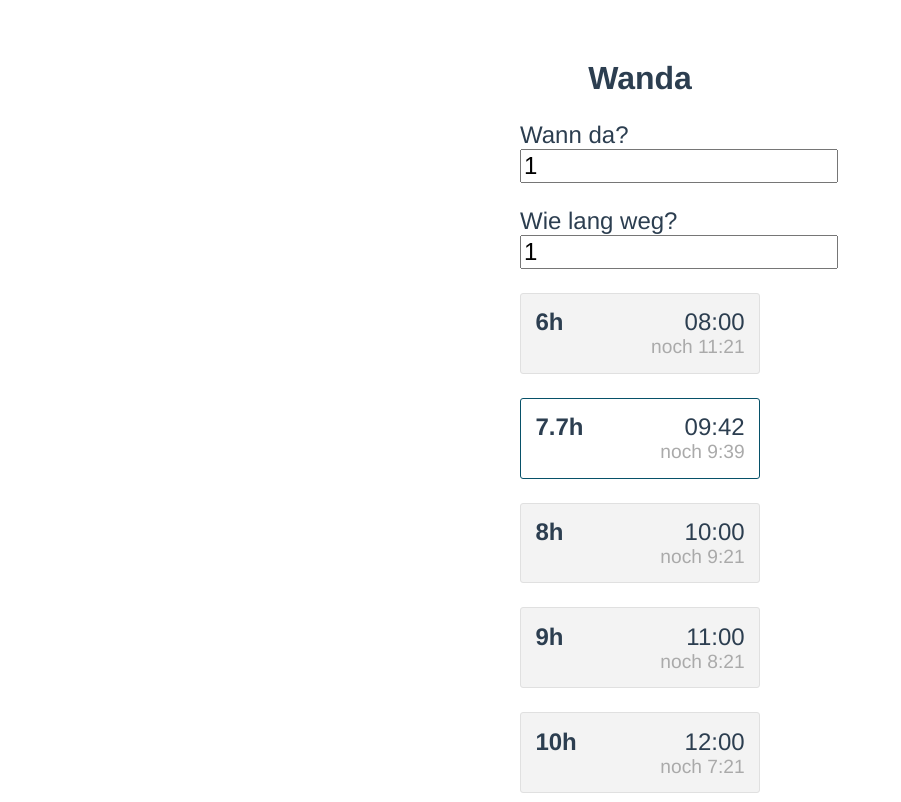
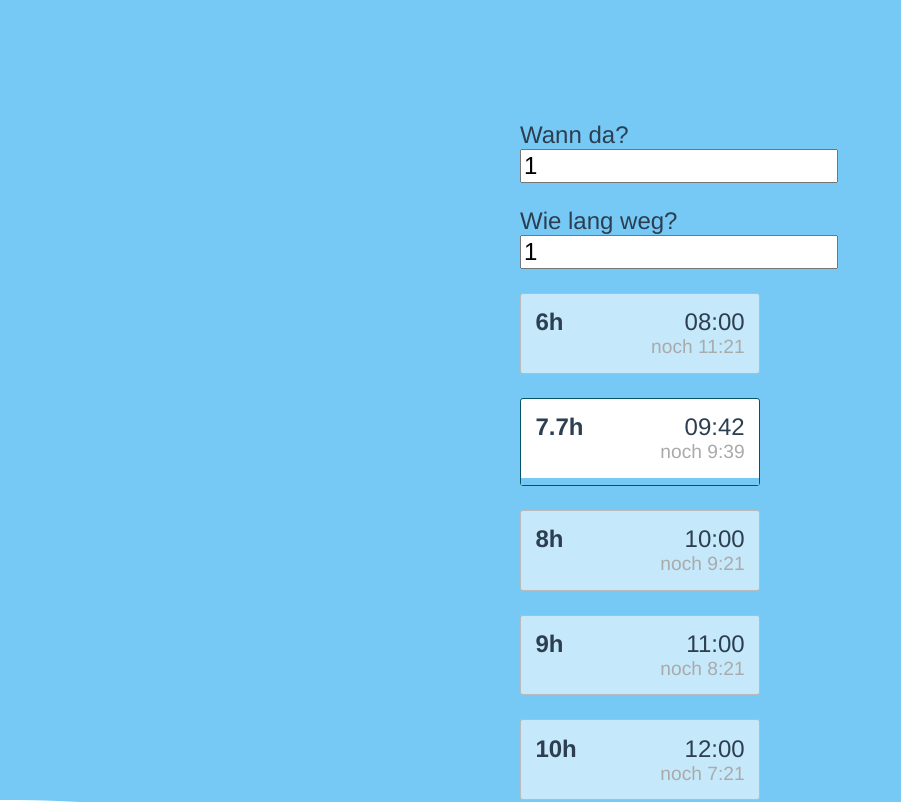
Before and after one commit to flogehring/wanda, a Vue app: page /1/1 in a window 1280 px wide. Shown: the top 802 px of the page, without its empty margins (0-901 px from the left). Built offline with nearby package versions, Linux system fonts and the light colour scheme.

Commit message:
hey look progress!

```diff
--- a/src/App.vue
+++ b/src/App.vue
@@ -1,6 +1,7 @@
 <template>
 <div id='app'>
   <h1>Wanda</h1>
+
   <router-view />
 
 
--- a/src/components/ResultRow.vue
+++ b/src/components/ResultRow.vue
@@ -1,22 +1,21 @@
 <template>
 <li class="result-row row">
+  <div class="values">
     <span class="threshold">{{ this.threshold }}h</span>
     <span class="absoluteTime">{{ absoluteTime }}</span>
     <span class="relativeTime">noch {{ relativeTime }}</span>
+  </div>
+  <div class="progressBar" v-if="showProgress">
 
+    <div class="progress" :style="{width: progress * 100 +'%' }"></div>
+    <span>{{ progressPercent }}</span>
+  </div>
 </li>
 </template>
 
 <script>
 import moment from "moment";
-
-Number.prototype.pad = function (size) {
-  var s = String(this);
-  while (s.length < (size || 2)) {
-    s = "0" + s;
-  }
-  return s;
-}
+import SharedUtils from '../mixins/SharedUtils';
 
 export default {
 
@@ -25,8 +24,11 @@ export default {
     wielangweg: String,
     threshold: Number,
     jetzt: Object,
+    showProgress: Boolean,
 
   },
+
+  mixins: [SharedUtils],
   data: function () {
     return {
       timeUntil: Object,
@@ -36,58 +38,33 @@ export default {
 
   },
   computed: {
-    absoluteTime: function () {
-      let thresholdNumber = Number(this.threshold);
-      let thresholdInMinutes = 60 * thresholdNumber;
-      return this.calculateAbsoluteTime(this.wannda, thresholdInMinutes, this.wielangweg)
-    },
-    relativeTime: function () {
-      let thresholdNumber = Number(this.threshold);
-      let thresholdInMinutes = 60 * thresholdNumber;
-      return this.calculateRelativeTimeFromNow(this.wannda, thresholdInMinutes, this.wielangweg);
-    }
+
   },
   methods: {
-    calculateAbsoluteTime: function (wanndaString, thresholdInMinutes, breakString) {
-      let timeUntil = this.calculateTimeUntil(wanndaString, thresholdInMinutes, breakString);
-      return timeUntil.format('HH:mm');
-    },
-    calculateRelativeTimeFromNow: function (wanndaString, thresholdInMinutes, breakString) {
-      let timeUntil = this.calculateTimeUntil(wanndaString, thresholdInMinutes, breakString);
-      let now = this.jetzt;
-      let minutes = Math.abs(now.diff(timeUntil, 'minutes'));
-      let hours = Math.floor(minutes / 60);
-      let leftoverMinutes = minutes - (hours * 60);
-      return hours + ':' + leftoverMinutes.pad(2);
-    },
-    calculateTimeUntil: function (wanndaString, thresholdInMinutes, breakString) {
-      let timeWannda = moment.utc(wanndaString, 'HH:mm');
-      let timeBreak = moment.utc(breakString, 'HH:mm');
-      let timeUntil = timeWannda
-        .add(thresholdInMinutes, 'minutes')
-        .add(timeBreak.hours(), 'hours')
-        .add(timeBreak.minutes(), 'minutes');
-      return timeUntil;
-    }
+
   },
 }
 </script>
 
 <style lang="scss">
 .result-row {
-  display: flex;
-  flex-direction: row;
-  flex-wrap: wrap;
-  background: #f3f3f3;
-  padding: 0.6em;
+
+  background: #ffffff94;
   border-radius: 3px;
-  border: 1px solid #e0e0e0;
+  border: 1px solid #bbbbbb;
+  overflow: hidden;
 
   &.main {
     background: #fff;
     border-color: #075169;
     // box-shadow: 0 2px 4px 0px rgba(0,0,0,.4);
   }
+
+  .values {
+    display: flex;
+    flex-direction: row;
+    flex-wrap: wrap;
+    padding: 0.6em;
 
     span {
       flex-shrink: 1;
@@ -110,4 +87,45 @@ export default {
       color: #aaa;
     }
   }
+
+  .progressBar {
+    background: #efefef;
+    color: #2d3e50;
+    text-align: center;
+    height: 1em;
+    font-size: .3em;
+    transition: all .2s ease-in-out;
+
+    .progress {
+      content: '';
+      height: 1em;
+      background: #76c9f5;
+      display: block;
+      position: relative;
+    }
+
+    span {
+      font-weight: bold;
+      position: relative;
+      display: block;
+      width: 100%;
+      margin-top: -1.1em;
+      font-size: 0.7em;
+      padding: 0;
+      line-height: 1em;
+      opacity: 0;
+    }
+
+  }
+
+  &:hover {
+    .progressBar {
+      font-size: 1em;
+
+      span {
+        opacity: 1;
+      }
+    }
+  }
+}
 </style>
--- /dev/null
+++ b/src/components/StatusBackground.vue
@@ -0,0 +1,91 @@
+<template>
+<div class="wrapper">
+  <div class="progressBar" v-if="showProgress">
+    <div class="progress" :style="{height: progressHeight }"></div>
+    <svg viewBox="0 342 1366 283">
+
+      <!-- SVGs are "overflow: visible" by default.
+           If we make this path extend vertically a long way, it will fill to the
+           top of the SVG no matter how high the page is. -->
+      <path id="wave" d="M0,342c595,0,813,283,1366,283 V -10000 H 0 Z"/>
+
+    </svg>
+  </div>
+</div>
+</template>
+
+<script>
+import moment from "moment";
+import SharedUtils from '../mixins/SharedUtils';
+
+export default {
+
+  props: {
+    wannda: String,
+    wielangweg: String,
+    threshold: Number,
+    jetzt: Object,
+    showProgress: Boolean,
+
+  },
+
+  mixins: [SharedUtils],
+  data: function () {
+    return {
+      timeUntil: Object,
+    }
+  },
+  components: {
+
+  },
+  computed: {
+    progressHeight: function() {
+      if (this.progress < 1) {
+        return 'calc(' + this.progress*100 +'vh - 160px)';
+      } else {
+        return '100vh';
+      }
+
+    }
+  },
+  methods: {
+
+  },
+}
+</script>
+
+<style lang="scss">
+
+
+  .wrapper {
+    position: absolute;
+    top: 0;
+    left: 0;
+    right: 0;
+    bottom: 0;
+    z-index: 0;
+    background: #eee
+  }
+
+  .progressBar {
+    background: #efefef;
+    color: #2d3e50;
+    text-align: center;
+    height: 1em;
+    font-size: .3em;
+    transition: all .2s ease-in-out;
+
+    .progress {
+      content: '';
+      height: 1em;
+      background: #76c9f5;
+      display: block;
+      position: relative;
+    }
+    #wave {fill: #76c9f5;}
+  }
+
+
+
+
+</style>
--- a/src/components/WandaSet.vue
+++ b/src/components/WandaSet.vue
@@ -1,5 +1,6 @@
 <template>
 <div class="disable-all">
+  <StatusBackground :wannda="this.wannda" :wielangweg="this.wielangweg" :threshold="7.7" :jetzt="this.now" class="main" :showProgress="true"/>
   <form>
     <div class="row">
       <label for="wannda">
@@ -17,7 +18,7 @@
   <div class="table-wrapper">
     <ul>
       <ResultRow :wannda="this.wannda" :wielangweg="this.wielangweg" :threshold="6.0" :jetzt="this.now"/>
-      <ResultRow :wannda="this.wannda" :wielangweg="this.wielangweg" :threshold="7.7" :jetzt="this.now" class="main"/>
+      <ResultRow :wannda="this.wannda" :wielangweg="this.wielangweg" :threshold="7.7" :jetzt="this.now" class="main" :showProgress="true"/>
       <ResultRow :wannda="this.wannda" :wielangweg="this.wielangweg" :threshold="8.0" :jetzt="this.now" />
       <ResultRow :wannda="this.wannda" :wielangweg="this.wielangweg" :threshold="9.0" :jetzt="this.now" />
       <ResultRow :wannda="this.wannda" :wielangweg="this.wielangweg" :threshold="10.0" :jetzt="this.now" />
@@ -35,8 +36,9 @@
 
 <script>
 import Store from "../store/index.js";
-import moment from "moment";
-import ResultRow from "./ResultRow.vue";
+import moment from 'moment';
+import ResultRow from './ResultRow';
+import StatusBackground from './StatusBackground';
 import {
   mapGetters
 } from "vuex";
@@ -86,7 +88,7 @@ export default {
     }
   },
   components: {
-    ResultRow
+    ResultRow, StatusBackground
   },
   computed: {},
   methods: {
@@ -130,16 +132,19 @@ body {
 
 
 form {
+  position: relative;
   margin: 0 auto;
   max-width: $container-max-width;
 }
 
 .table-wrapper {
+  position: relative;
   max-width: $container-max-width;
   width: 100%;
   margin: 0 auto;
 
   ul {
+    position: relative;
     list-style: none;
     margin: 0;
     padding: 0;
@@ -148,6 +153,7 @@ form {
 }
 
 .row {
+  position: relative;
   font-size: 1.5em;
   text-align: left;
   margin: 1em;
@@ -164,6 +170,7 @@ form {
 }
 
 .presets {
+  position: relative;
   margin-top: 4em;
   display: flex;
   flex-direction: column;
--- a/src/mixins/SharedUtils.vue
+++ b/src/mixins/SharedUtils.vue
@@ -7,8 +7,40 @@ import RelativeDateType from "./DateTypes.js";
 const locale = window.navigator.userLanguage || window.navigator.language;
 moment.locale(locale);
 
+Number.prototype.pad = function (size) {
+  var s = String(this);
+  while (s.length < (size || 2)) {
+    s = "0" + s;
+  }
+  return s;
+}
+
 export default {
   name: "SharedUtils",
+  computed: {
+    absoluteTime: function () {
+      let thresholdNumber = Number(this.threshold);
+      let thresholdInMinutes = 60 * thresholdNumber;
+      return this.calculateAbsoluteTime(this.wannda, thresholdInMinutes, this.wielangweg)
+    },
+    relativeTime: function () {
+      let thresholdNumber = Number(this.threshold);
+      let thresholdInMinutes = 60 * thresholdNumber;
+      return this.calculateRelativeTimeFromNow(this.wannda, thresholdInMinutes, this.wielangweg);
+    },
+
+    progress: function () {
+      let thresholdNumber = Number(this.threshold);
+      let thresholdInMinutes = 60 * thresholdNumber;
+      let progressNumber = this.calculateProgress(this.wannda, thresholdInMinutes, this.wielangweg);
+      return progressNumber;
+    },
+
+    progressPercent: function () {
+
+      return (Math.round(this.progress * 100)) + '%';
+    },
+  },
   methods: {
     uuidv4: function() {
       return ([1e7] + -1e3 + -4e3 + -8e3 + -1e11).replace(/[018]/g, c =>
@@ -126,6 +158,42 @@ export default {
       return moment(inputDate)
         .startOf("Day")
         .fromNow();
+    },
+
+    calculateAbsoluteTime: function (wanndaString, thresholdInMinutes, breakString) {
+      let timeUntil = this.calculateTimeUntil(wanndaString, thresholdInMinutes, breakString);
+      return timeUntil.format('HH:mm');
+    },
+
+    calculateRelativeTimeFromNow: function (wanndaString, thresholdInMinutes, breakString) {
+      let timeUntil = this.calculateTimeUntil(wanndaString, thresholdInMinutes, breakString);
+      let now = this.jetzt;
+      let minutes = Math.abs(now.diff(timeUntil, 'minutes'));
+      let hours = Math.floor(minutes / 60);
+      let leftoverMinutes = minutes - (hours * 60);
+      return hours + ':' + leftoverMinutes.pad(2);
+    },
+
+    calculateTimeUntil: function (wanndaString, thresholdInMinutes, breakString) {
+      let timeWannda = moment.utc(wanndaString, 'HH:mm');
+      let timeBreak = moment.utc(breakString, 'HH:mm');
+      let timeUntil = timeWannda
+        .add(thresholdInMinutes, 'minutes')
+        .add(timeBreak.hours(), 'hours')
+        .add(timeBreak.minutes(), 'minutes');
+      return timeUntil;
+    },
+    calculateProgress: function (wanndaString, thresholdInMinutes, breakString) {
+
+      let timeUntil = this.calculateTimeUntil(wanndaString, thresholdInMinutes, breakString);
+      let now = this.jetzt;
+      let minutesLeft = Math.abs(now.diff(timeUntil, 'minutes'));
+
+      let timeWannda = moment.utc(wanndaString, 'HH:mm');
+      let minutesDone = Math.abs(timeWannda.diff(now, 'minutes'));
+      let progress = minutesDone / minutesLeft;
+
+      return progress;
     }
   },
   mounted() {
```
Lines whose indentation alone changed are shown as unchanged.
